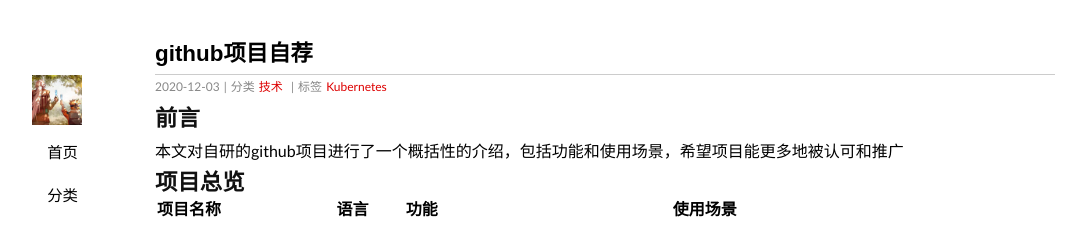
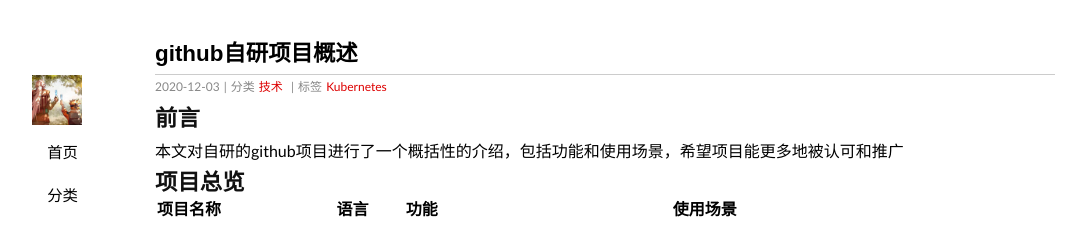
Before and after one commit to duyanghao/duyanghao.github.io, a Jekyll site: the page built from _posts/2020-12-1-github-publicity.md, in a window 1280 px wide and 900 px high. Shown: the top 227 px of the window, without its empty margins (35-1114 px from the left). Built offline with Jekyll 4.4.1, drawn with Linux system fonts in a browser that asks for light colours; some web fonts are replaced; comment, search, counter and statistics services are not loaded.

Commit message:
add github-publicity
Signed-off-by: duyanghao <1294057873@qq.com>

```diff
--- a/_posts/2020-12-1-github-publicity.md
+++ b/_posts/2020-12-1-github-publicity.md
@@ -1,10 +1,10 @@
 ---
 layout: post
-title: github项目自荐
+title: github自研项目概述
 date: 2020-12-3 19:10:31
 category: 技术
 tags: Kubernetes
-excerpt: 本文对自研的github项目进行了一个概括性的介绍，包括功能和使用场景，希望项目能更多地被认可和推广
+excerpt: 本文对自研的github项目进行了一个概括性的介绍，包括功能和使用场景，希望通过本文可以使项目能更多地被认可和推广
 ---
 
 ## 前言
```
